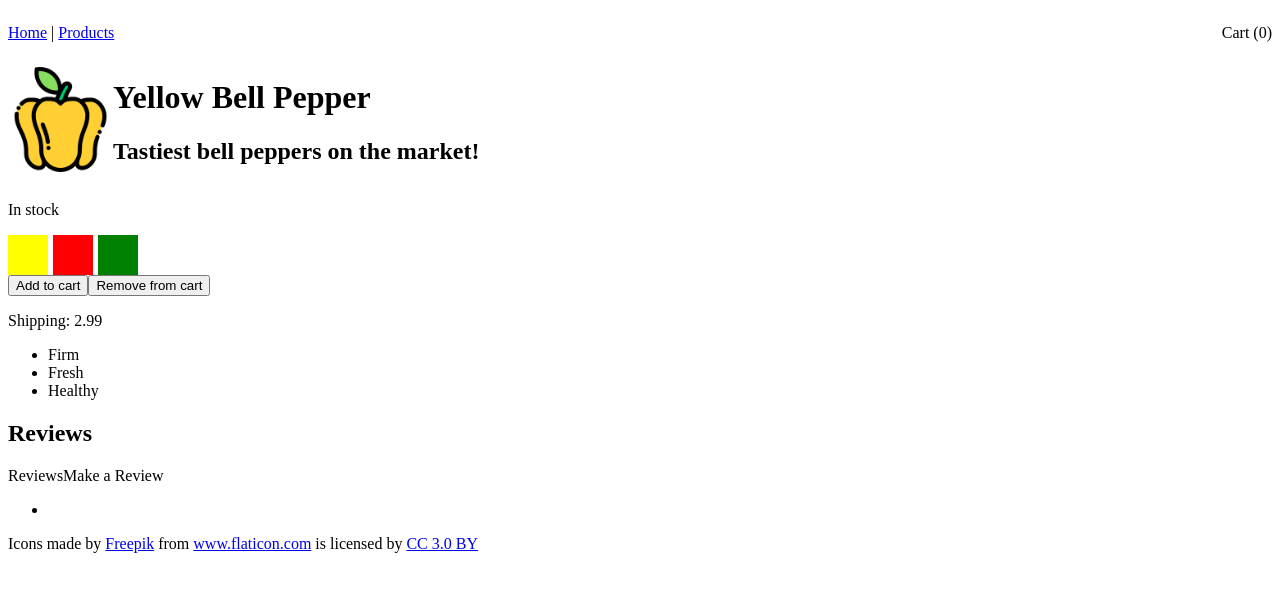
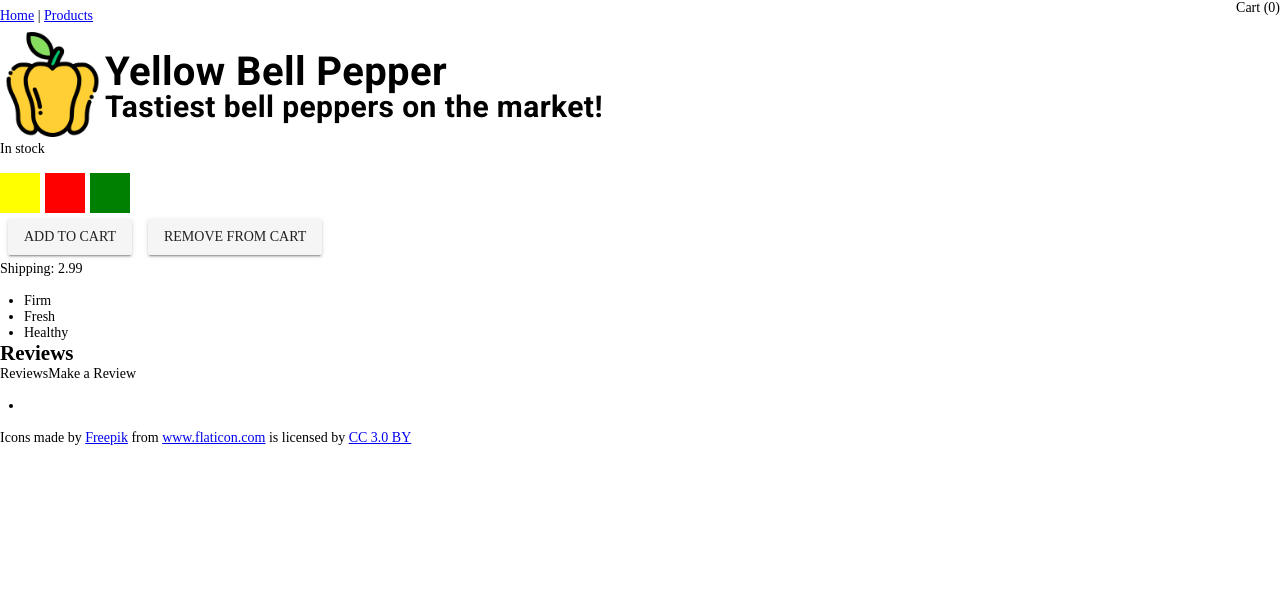
Before and after one commit to slawinski/online-veggie-store, a Vue app: page /products in a window 1280 px wide. Shown: the top 592 px of the page. Built offline with nearby package versions, Linux system fonts and the light colour scheme.

Commit message:
Add vuetify css framework

```diff
--- a/package.json
+++ b/package.json
@@ -10,6 +10,7 @@
   "dependencies": {
     "vue": "^2.6.6",
     "vue-router": "^3.0.1",
+    "vuetify": "^1.5.13",
     "vuex": "^3.0.1"
   },
   "devDependencies": {
--- a/public/index.html
+++ b/public/index.html
@@ -1,15 +1,22 @@
 <!DOCTYPE html>
 <html lang="en">
   <head>
-    <meta charset="utf-8">
-    <meta http-equiv="X-UA-Compatible" content="IE=edge">
-    <meta name="viewport" content="width=device-width,initial-scale=1.0">
-    <link rel="icon" href="<%= BASE_URL %>favicon.ico">
+    <meta charset="utf-8" />
+    <meta http-equiv="X-UA-Compatible" content="IE=edge" />
+    <meta name="viewport" content="width=device-width,initial-scale=1.0" />
+    <link rel="icon" href="<%= BASE_URL %>favicon.ico" />
+    <link
+      href="https://fonts.googleapis.com/css?family=Roboto:100,300,400,500,700,900|Material+Icons"
+      rel="stylesheet"
+    />
     <title>online-veggie-store</title>
   </head>
   <body>
     <noscript>
-      <strong>We're sorry but online-veggie-store doesn't work properly without JavaScript enabled. Please enable it to continue.</strong>
+      <strong
+        >We're sorry but online-veggie-store doesn't work properly without
+        JavaScript enabled. Please enable it to continue.</strong
+      >
     </noscript>
     <div id="app"></div>
     <!-- built files will be auto injected -->
--- a/src/components/Product.vue
+++ b/src/components/Product.vue
@@ -21,20 +21,20 @@
           @click="updateProduct(index)"
         ></div>
       </div>
-      <button
+      <v-btn
         @click="addToCart"
         :disabled="!inStock"
         :class="{ disabledButton: !inStock }"
       >
         Add to cart
-      </button>
-      <button
+      </v-btn>
+      <v-btn
         @click="removeFromCart"
         :disabled="!inStock"
         :class="{ disabledButton: !inStock }"
       >
         Remove from cart
-      </button>
+      </v-btn>
       <p>Shipping: {{ shipping }}</p>
       <ul>
         <li v-for="detail in details" :key="detail.index">{{ detail }}</li>
--- a/src/main.js
+++ b/src/main.js
@@ -2,6 +2,10 @@
 import App from "./App.vue";
 import router from "./router";
 import store from "./store";
+import Vuetify from "vuetify"; // Import Vuetify to your project
+import "vuetify/dist/vuetify.min.css";
+
+Vue.use(Vuetify); // Add Vuetify as a plugin
 
 Vue.config.productionTip = false;
 
```
Also changed, not shown: 2 other files (tests, documents, lock files or other folders).
